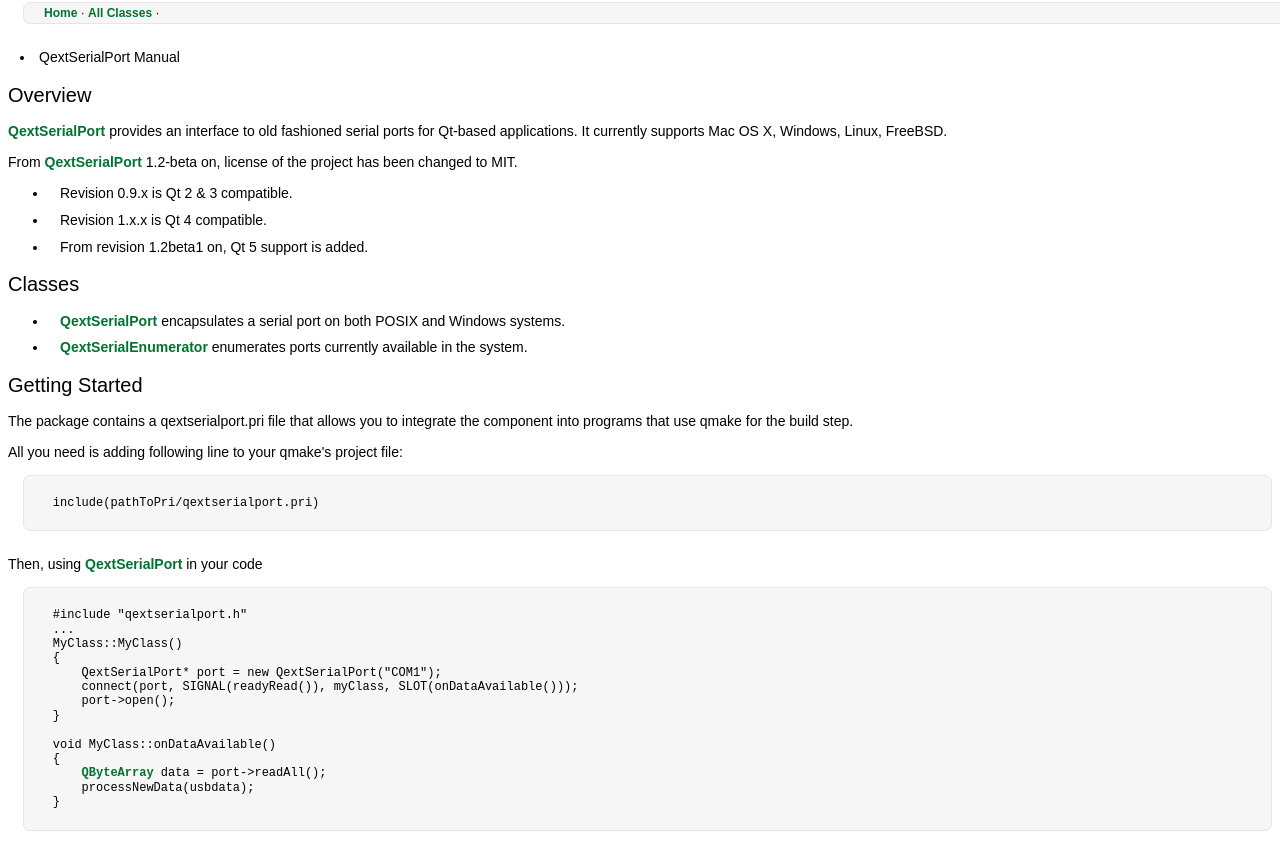
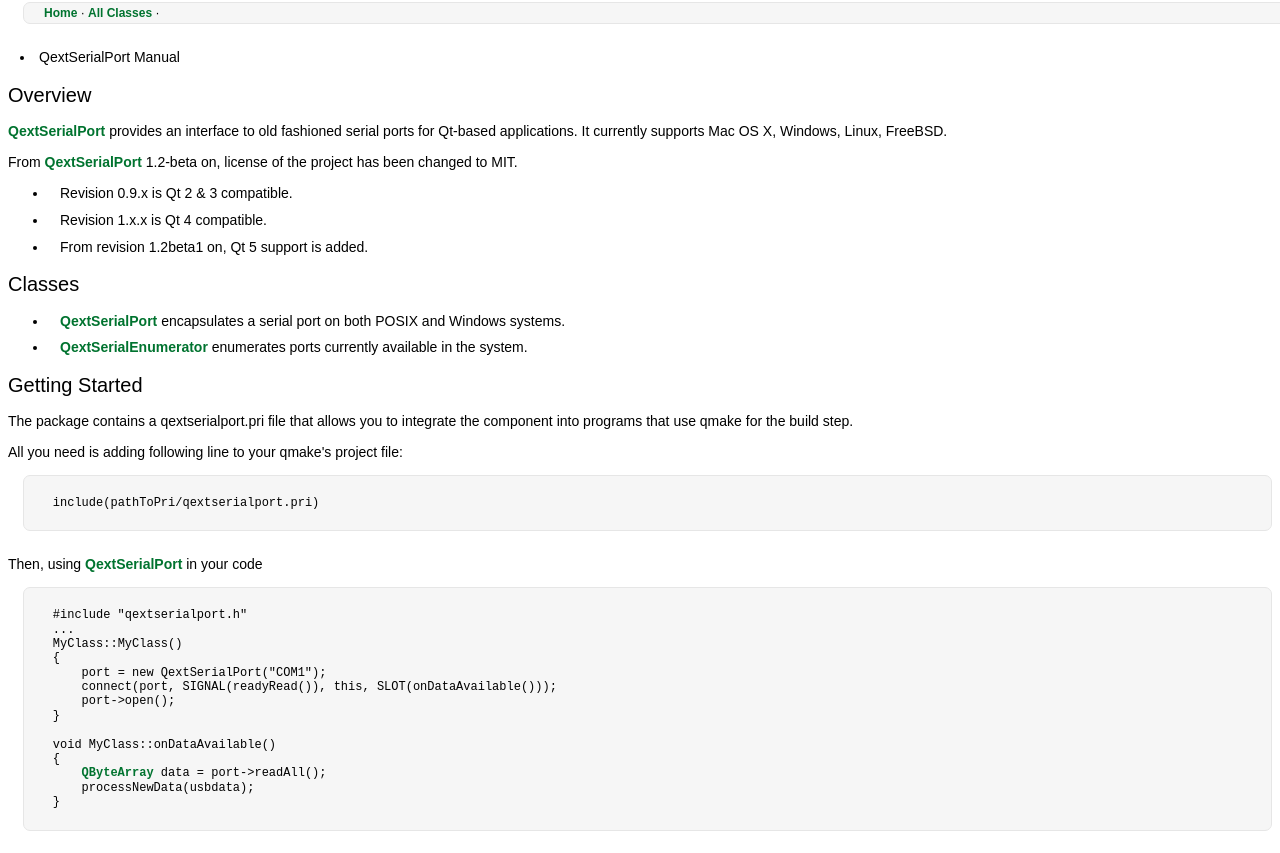
Before and after one commit to qextserialport/qextserialport.github.com, a plain HTML site: page 1.2/index.html in a window 1280 px wide. Shown: the part 83-936 px from the top of the page. Drawn offline with Linux system fonts and the light colour scheme.

Commit message:
Update 1.2

```diff
--- a/1.2/index.html
+++ b/1.2/index.html
@@ -39,8 +39,8 @@
     <span class="operator">.</span><span class="operator">.</span><span class="operator">.</span>
     MyClass<span class="operator">::</span>MyClass()
     {
-        QextSerialPort<span class="operator">*</span> port <span class="operator">=</span> <span class="keyword">new</span> QextSerialPort(<span class="string">&quot;COM1&quot;</span>);
-        connect(port<span class="operator">,</span> SIGNAL(readyRead())<span class="operator">,</span> myClass<span class="operator">,</span> SLOT(onDataAvailable()));
+        port <span class="operator">=</span> <span class="keyword">new</span> QextSerialPort(<span class="string">&quot;COM1&quot;</span>);
+        connect(port<span class="operator">,</span> SIGNAL(readyRead())<span class="operator">,</span> <span class="keyword">this</span><span class="operator">,</span> SLOT(onDataAvailable()));
         port<span class="operator">-</span><span class="operator">&gt;</span>open();
     }
 
```
